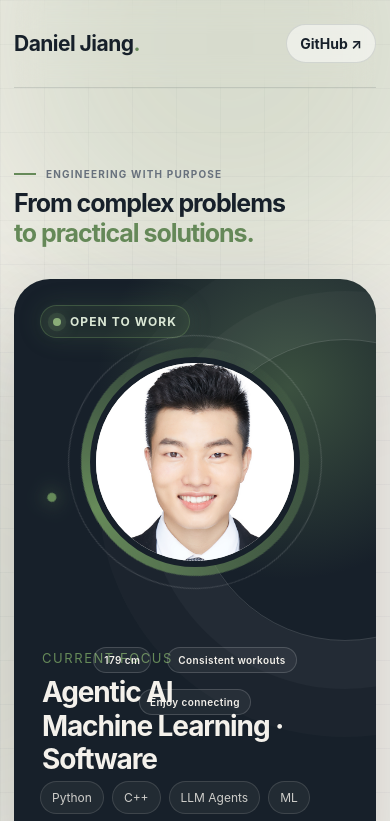
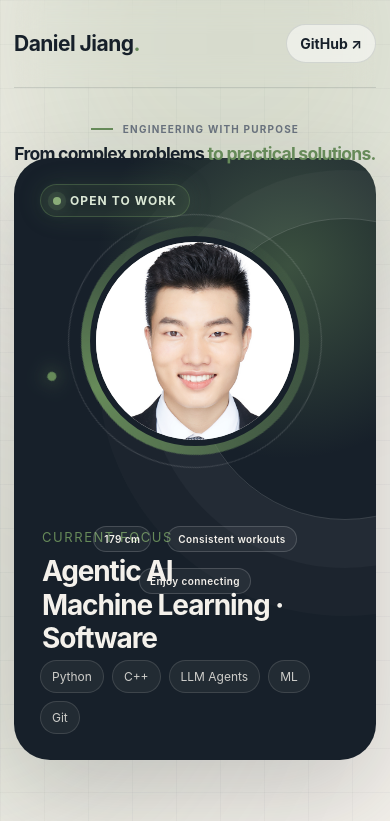
Before and after one commit to jiangjian9803-eng/jiangjian9803-eng.github.io, a Next.js app: page / in a window 390 px wide. Shown: the top 821 px of the page. Built offline with nearby package versions, Linux system fonts and the light colour scheme.

Commit message:
Center homepage statement above hero

```diff
--- a/index.html
+++ b/index.html
@@ -29,11 +29,11 @@
 
     <main id="top">
       <section class="hero section-shell">
+        <div class="hero-profile-heading">
+          <p class="eyebrow"><span></span> Engineering with purpose</p>
+          <h1><span>From complex problems</span> <em>to practical solutions.</em></h1>
+        </div>
         <div class="hero-profile-column">
-          <div class="hero-profile-heading reveal">
-            <p class="eyebrow"><span></span> Engineering with purpose</p>
-            <h1><span>From complex problems</span><em>to practical solutions.</em></h1>
-          </div>
           <aside class="hero-card reveal" aria-label="Profile summary">
             <div class="status-line"><span class="status-dot"></span> Open to work</div>
             <div class="portrait-wrap">
--- a/styles.css
+++ b/styles.css
@@ -40,11 +40,12 @@ nav a:hover { color: var(--ink); }
 .hero { position: relative; min-height: 760px; display: grid; grid-template-columns: .8fr 1.2fr; align-items: center; gap: 76px; padding-block: 82px 104px; }
 .hero-copy { position: relative; z-index: 2; }
 .hero-profile-column { position: relative; }
-.hero-profile-heading { position: absolute; left: 0; bottom: calc(100% + 48px); width: 100%; z-index: 3; }
-.hero-profile-heading .eyebrow { font-size: 10px; letter-spacing: .12em; }
+.hero-profile-heading { position: absolute; top: 36px; left: 50%; width: 100%; z-index: 3; transform: translateX(-50%); text-align: center; }
+.hero-profile-heading .eyebrow { justify-content: center; font-size: 10px; letter-spacing: .12em; }
 .hero-profile-heading .eyebrow span { width: 22px; }
-.hero-profile-heading h1 { margin-top: 10px; max-width: 430px; font-size: clamp(25px, 2.25vw, 34px); line-height: 1.08; letter-spacing: -.042em; }
-.hero-profile-heading h1 em { margin-top: .12em; }
+.hero-profile-heading h1 { max-width: none; margin-top: 10px; font-size: clamp(24px, 2.35vw, 34px); line-height: 1.08; letter-spacing: -.042em; white-space: nowrap; }
+.hero-profile-heading h1 span, .hero-profile-heading h1 em { display: inline; }
+.hero-profile-heading h1 em { margin: 0; }
 .hero-heading-placeholder { height: 300px; }
 .eyebrow { display: flex; align-items: center; gap: 10px; text-transform: uppercase; font-size: 12px; font-weight: 700; letter-spacing: .14em; color: var(--muted); }
 .eyebrow span { width: 26px; height: 2px; background: var(--orange); }
@@ -260,7 +261,7 @@ footer { display: flex; justify-content: space-between; padding-block: 25px 40px
   .hero-card { min-height: 602px; }
   .hero-card { top: 0; transform: none; }
   .hero-card.reveal.visible { transform: none; }
-  .hero-profile-heading { position: static; margin-bottom: 32px; }
+  .hero-profile-heading { top: 25px; }
   .hero-heading-placeholder { display: none; }
   .proof-strip { grid-template-columns: 1fr 1fr; }
   .proof-strip div:nth-child(2) { border-right: 0; }
@@ -279,6 +280,7 @@ footer { display: flex; justify-content: space-between; padding-block: 25px 40px
   .site-header, .section-shell, footer { width: min(100% - 28px, 1180px); }
   .nav-cta { padding: 10px 13px; }
   h1 { font-size: 52px; }
+  .hero-profile-heading h1 { font-size: clamp(15px, 4.5vw, 24px); }
   .hero { min-height: auto; gap: 45px; }
   .hero::before { display: none; }
   .hero-meta { align-items: flex-start; flex-direction: column; gap: 10px; }
```
